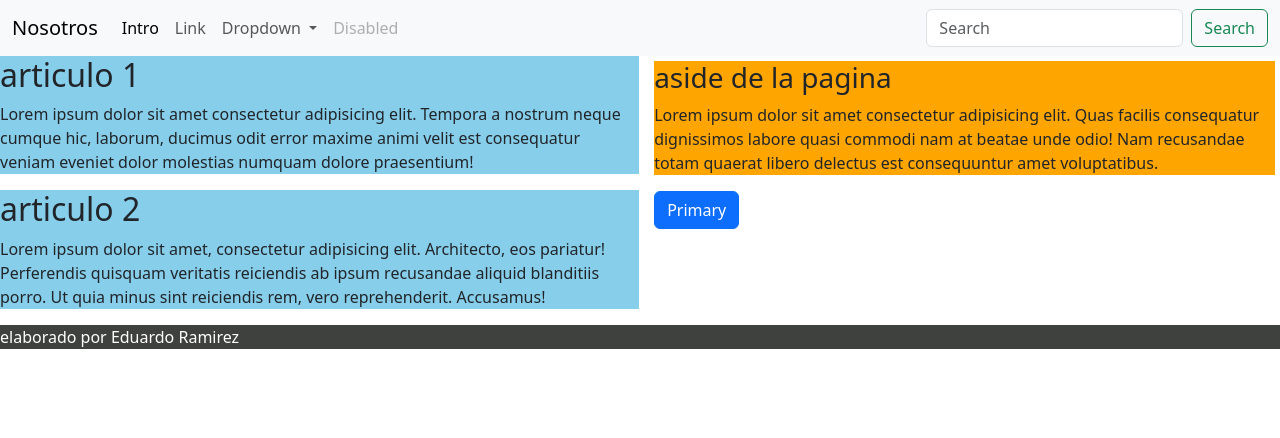
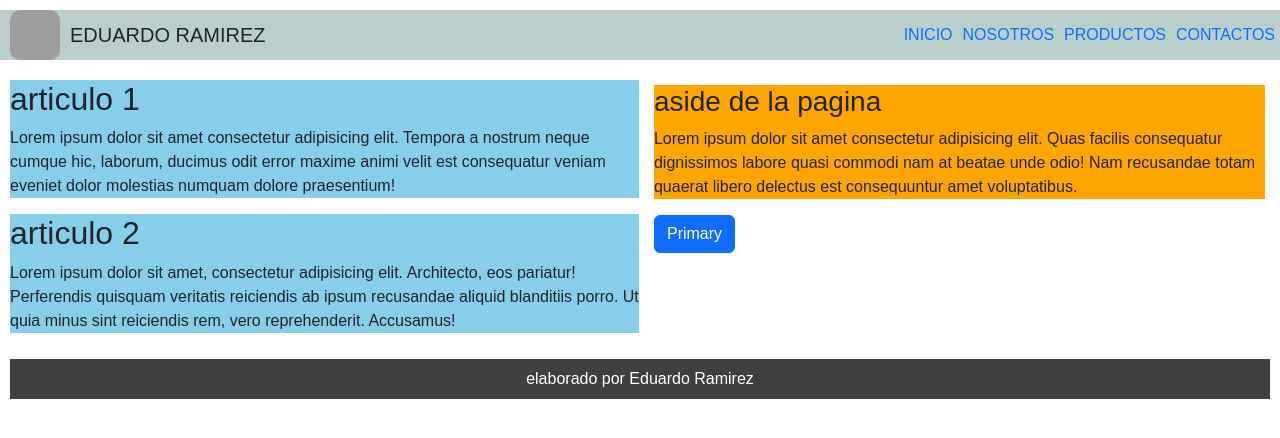
Before and after one commit to eramirezp28/GALLINA_1, a plain HTML site: page index.html in a window 1280 px wide. Drawn offline with nearby package versions, Linux system fonts and the light colour scheme; grey boxes are pictures that could not be loaded.

Commit message:
se modifico el menu

```diff
--- a/index.html
+++ b/index.html
@@ -9,42 +9,24 @@
 </head>
 <body>
     <div class="header">
-        <nav class="navbar navbar-expand-lg navbar-light bg-light">
-            <div class="container-fluid">
-              <a class="navbar-brand" href="#">Nosotros</a>
-              <button class="navbar-toggler" type="button" data-bs-toggle="collapse" data-bs-target="#navbarSupportedContent" aria-controls="navbarSupportedContent" aria-expanded="false" aria-label="Toggle navigation">
-                <span class="navbar-toggler-icon"></span>
-              </button>
-              <div class="collapse navbar-collapse" id="navbarSupportedContent">
-                <ul class="navbar-nav me-auto mb-2 mb-lg-0">
-                  <li class="nav-item">
-                    <a class="nav-link active" aria-current="page" href="#">Intro</a>
-                  </li>
-                  <li class="nav-item">
-                    <a class="nav-link" href="#">Link</a>
-                  </li>
-                  <li class="nav-item dropdown">
-                    <a class="nav-link dropdown-toggle" href="#" id="navbarDropdown" role="button" data-bs-toggle="dropdown" aria-expanded="false">
-                      Dropdown
-                    </a>
-                    <ul class="dropdown-menu" aria-labelledby="navbarDropdown">
-                      <li><a class="dropdown-item" href="#">Action</a></li>
-                      <li><a class="dropdown-item" href="#">Another action</a></li>
-                      <li><hr class="dropdown-divider"></li>
-                      <li><a class="dropdown-item" href="#">Something else here</a></li>
-                    </ul>
-                  </li>
-                  <li class="nav-item">
-                    <a class="nav-link disabled" href="#" tabindex="-1" aria-disabled="true">Disabled</a>
-                  </li>
-                </ul>
-                <form class="d-flex">
-                  <input class="form-control me-2" type="search" placeholder="Search" aria-label="Search">
-                  <button class="btn btn-outline-success" type="submit">Search</button>
-                </form>
-              </div>
-            </div>
-          </nav>
+      <div class="header-logo">
+
+          <img src="https://encrypted-tbn0.gstatic.com/images?q=tbn:ANd9GcSs4umC7d6cd0SfVQ0lgukkA2nrPlVrLXMrtQ&s" alt="">
+          <h2>EDUARDO RAMIREZ</h2>
+
+      </div>
+
+        <div class="menu1">
+          <ul>
+            <li><a href="INICIO">INICIO</a></li>
+            <li><a href="NOSOTROS">NOSOTROS</a></li>
+            <li><a href="PRODUCTOS">PRODUCTOS</a></li>
+            <li><a href="CONTACTO">CONTACTOS</a></li>
+          </ul>
+
+        </div>
+
+
     </div>
     <div class="content">
         <div class="section">
@@ -67,7 +49,10 @@
         </div>
     </div>
     <div class="fotter">
+      <div class="fotter-parrafo">
         <p>elaborado por Eduardo Ramirez</p>
+      </div>
+
     </div>
 
 
--- a/style.css
+++ b/style.css
@@ -1,10 +1,76 @@
 
+*{
+    margin: 0;
+    padding: 0;
+    box-sizing: border-box;
+    font-family: Arial, Helvetica, sans-serif;
+    list-style: none;
+
+
+}
+.header{
+    display: flex;
+    background-color: #BACFCD;
+    justify-content: space-between;
+    align-items: center;
+    margin-bottom: 20px;
+    margin-top: 10px;
+}
+.header-logo{
+    display: flex;
+    align-items: center;
+
+}
+.header-logo h2{
+    margin: 0;
+    font-size: 20px;
+    margin-left: 10px;
+}
+.header-logo img{
+    height: 50px;
+    width: 50px;
+    border-radius: 10px;
+    margin-left: 10px;
+
+}
+.header .menu1 ul{
+    display: flex;
+    margin: 0;
+    padding: 0;
+
+}
+.header .menu1{
+    display: flex;
+    justify-content: center;
+}
+.header .menu1 ul li a{
+    margin: 5px;
+    text-decoration: none;
+
+}
 .fotter{
     background-color:#3F413E;
     color: white;
+    margin: 10px;
+    height: 40px;
+    display: flex;
+    justify-content: center;
+    align-items: center;
+}
+.fotter .fotter-parrafo {
+
+    display: flex;
+    align-items: center;
+}
+.fotter .fotter-parrafo p{
+
+    margin: 0;
+
 }
 .content{
    display: flex;
+   margin: 10px;
+
 
 
 }
@@ -15,6 +81,8 @@
 .article{
     background: skyblue;
 
+
+
 }
 .aside{
     padding: 5px;
```
